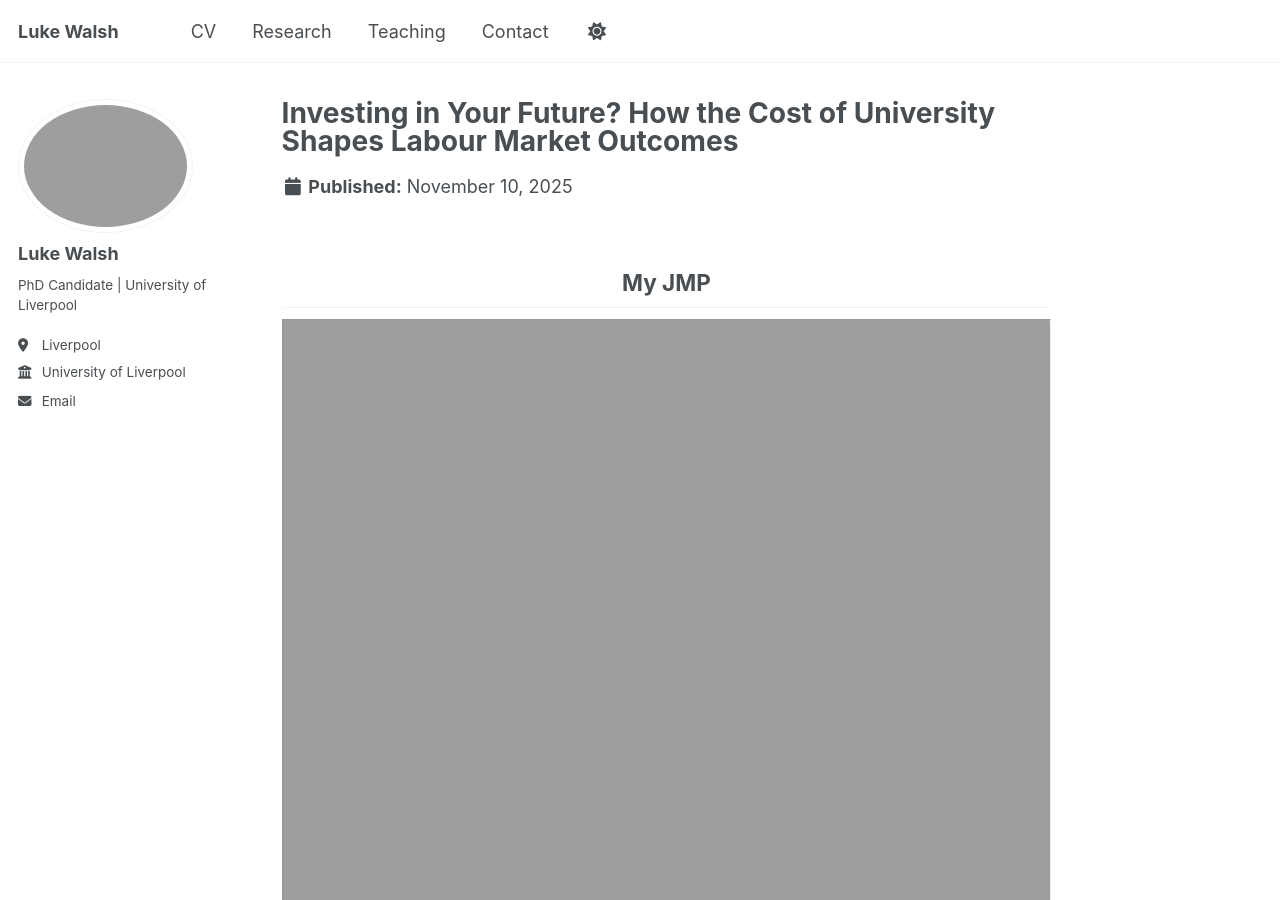
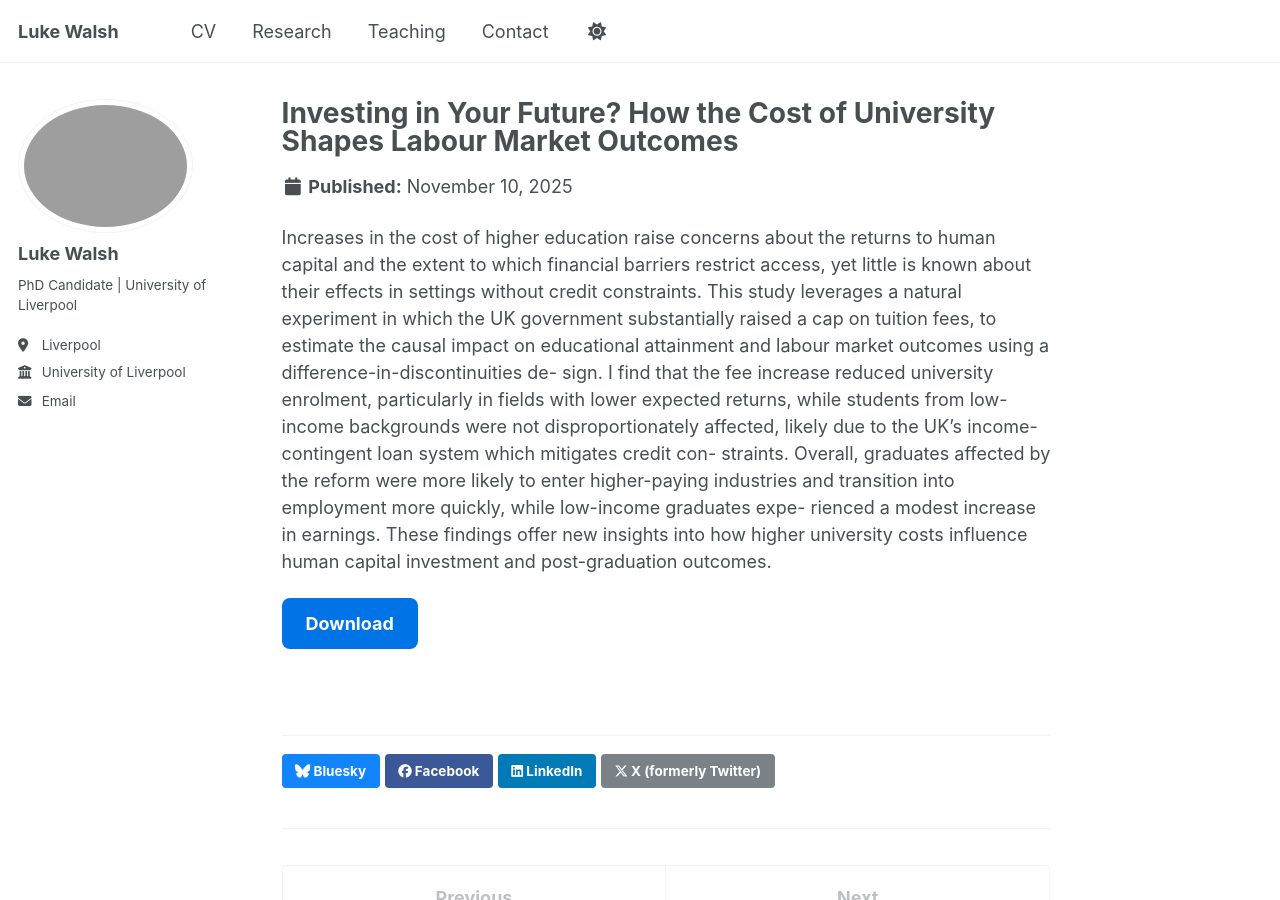
Before and after one commit to LukeWalsh308/LukeWalsh308.github.io, a Jekyll site: the page built from _publications/investing_in_your_future.md, in a window 1280 px wide and 900 px high. Built offline with Jekyll 4.4.1, drawn with Linux system fonts in a browser that asks for light colours; a script that is not in the unit is left out.

Commit message:
Update investing_in_your_future.md

```diff
--- a/_publications/investing_in_your_future.md
+++ b/_publications/investing_in_your_future.md
@@ -17,5 +17,22 @@ university costs influence human capital investment and post-graduation outcomes
 
 
 ---
-<div style="text-align: center;"> <h2>My JMP</h2> <iframe src="{{ site.baseurl }}/files/.The_Effect_of_Tuition_Fees_on_University_Participation__Attainment__and_Labour_Market_Outcomes_in_the_UK (22).pdf
-" width="100%" height="600px"></iframe> </div>
+Increases in the cost of higher education raise concerns about the returns to human capital
+and the extent to which financial barriers restrict access, yet little is known about their effects
+in settings without credit constraints. This study leverages a natural experiment in which the
+UK government substantially raised a cap on tuition fees, to estimate the causal impact on
+educational attainment and labour market outcomes using a difference-in-discontinuities de-
+sign. I find that the fee increase reduced university enrolment, particularly in fields with lower
+expected returns, while students from low-income backgrounds were not disproportionately
+affected, likely due to the UK’s income-contingent loan system which mitigates credit con-
+straints. Overall, graduates affected by the reform were more likely to enter higher-paying
+industries and transition into employment more quickly, while low-income graduates expe-
+rienced a modest increase in earnings. These findings offer new insights into how higher
+university costs influence human capital investment and post-graduation outcomes.
+
+<a href="/files/The_Effect_of_Tuition_Fees_on_University_Participation__Attainment__and_Labour_Market_Outcomes_in_the_UK (22).pdf"
+   style="display:inline-block; padding:12px 24px; font-size:18px; font-weight:bold;
+          color:white; background-color:#0073e6; border-radius:8px; text-decoration:none;"
+   target="_blank">
+   Download
+</a>
```
